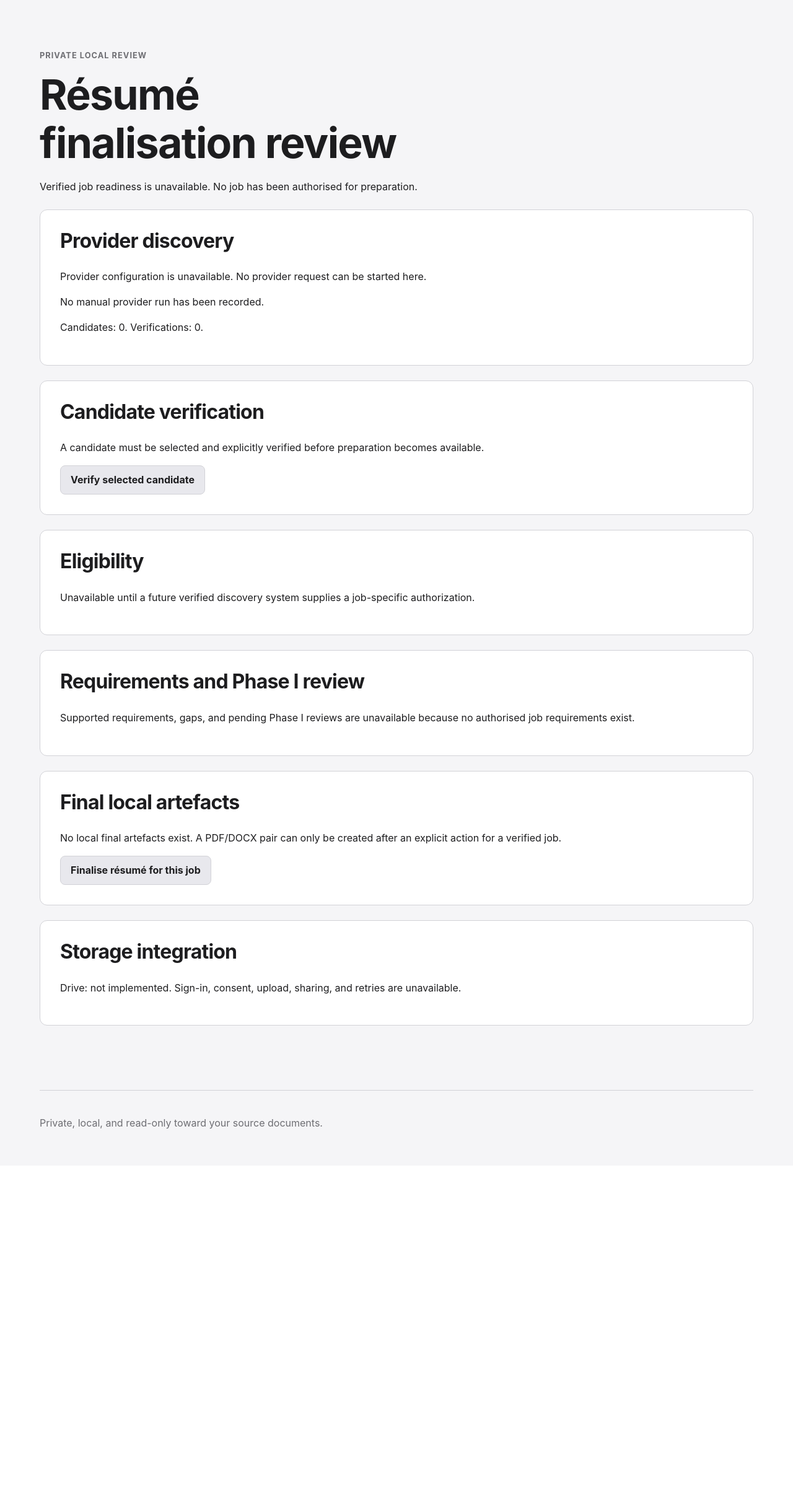
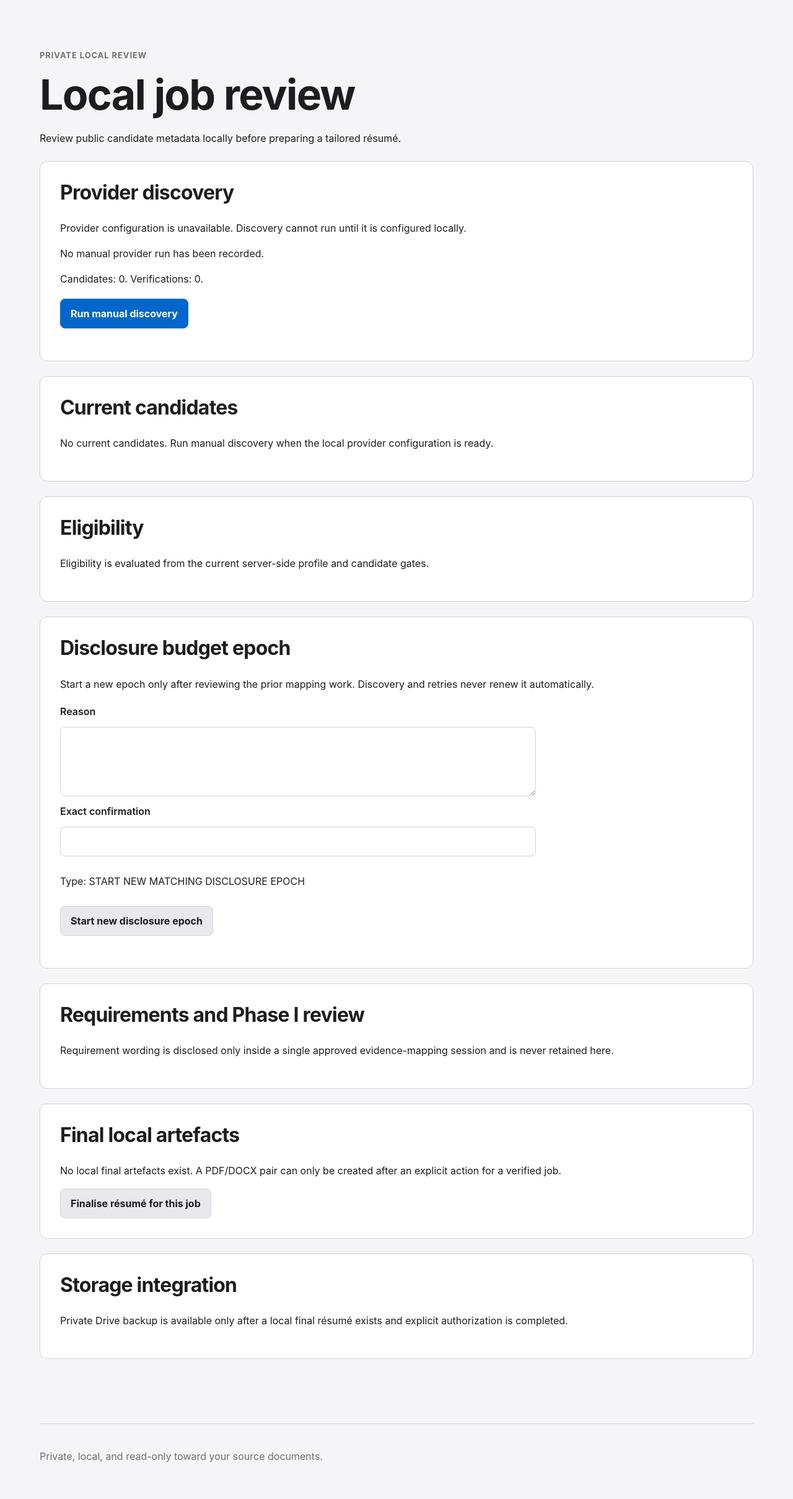
Before and after one commit to varunnandurai-png/job-search-cockpit, a Python web app: template src/job_search_cockpit/web/templates/phase2_local_review.html in a window 1280 px wide. Shown: the part 65-2484 px from the top of the page at 62% size. Before the commit the page ends 1887 px from the top, so only its background shows below. Run offline with Jinja, Linux system fonts and the light colour scheme; the template is opened without the code that fills it, so the values that code supplies are empty.

Commit message:
feat: connect discovery candidates to resume review

```diff
--- a/src/job_search_cockpit/web/static/app.css
+++ b/src/job_search_cockpit/web/static/app.css
@@ -179,6 +179,25 @@ details form {
   border: 0;
   border-radius: 0;
   padding: 0;
+}
+
+.candidate-list {
+  display: grid;
+  gap: 1rem;
+}
+
+.candidate-card {
+  border: 1px solid var(--border);
+  border-radius: 0.5rem;
+  padding: 1rem;
+}
+
+.candidate-card h3 {
+  margin-top: 0;
+}
+
+.candidate-card form {
+  margin-bottom: 0;
 }
 
 ol,
--- a/src/job_search_cockpit/web/templates/phase2_local_review.html
+++ b/src/job_search_cockpit/web/templates/phase2_local_review.html
@@ -2,7 +2,7 @@
 {% block title %}Local review · Job Search Cockpit{% endblock %}
 {% block content %}
   <p>Private local review</p>
-  <h1>Résumé finalisation review</h1>
+  <h1>Local job review</h1>
   {% if error %}
     <p role="alert">{{ error }}</p>
   {% elif resume_review %}
@@ -68,16 +68,16 @@
       {% endif %}
     </section>
 
-    <p>No provider, browser automation, application submission, sharing, or Drive action is available.</p>
+    <p>Application submission and browser automation remain manual.</p>
   {% else %}
-  <p>Verified job readiness is unavailable. No job has been authorised for preparation.</p>
+  <p>Review public candidate metadata locally before preparing a tailored résumé.</p>
 
   <section aria-labelledby="discovery-status">
     <h2 id="discovery-status">Provider discovery</h2>
     {% if discovery_status and discovery_status.provider_configuration_available %}
       <p>Provider configuration is available locally. Discovery remains manual.</p>
     {% else %}
-      <p>Provider configuration is unavailable. No provider request can be started here.</p>
+      <p>Provider configuration is unavailable. Discovery cannot run until it is configured locally.</p>
     {% endif %}
     {% if discovery_status and discovery_status.last_run_at %}
       <p>Last manual run recorded. Public observations: {{ discovery_status.last_run_counts.values() | sum }}.</p>
@@ -85,22 +85,83 @@
       <p>No manual provider run has been recorded.</p>
     {% endif %}
     <p>Candidates: {{ discovery_status.candidate_count if discovery_status else 0 }}. Verifications: {{ discovery_status.verification_count if discovery_status else 0 }}.</p>
+    <form method="post" action="/phase-2/discovery-runs">
+      <input type="hidden" name="csrf_token" value="{{ csrf_token }}">
+      <button class="button--primary" type="submit">Run manual discovery</button>
+    </form>
   </section>
 
-  <section aria-labelledby="verification-action">
-    <h2 id="verification-action">Candidate verification</h2>
-    <p>A candidate must be selected and explicitly verified before preparation becomes available.</p>
-    <button type="button" disabled>Verify selected candidate</button>
+  <section aria-labelledby="candidate-results">
+    <h2 id="candidate-results">Current candidates</h2>
+    {% if candidates %}
+      <div class="candidate-list" role="list">
+        {% for candidate in candidates %}
+          <article class="candidate-card" data-candidate="{{ candidate.job_revision_id }}" role="listitem">
+            <h3>{{ candidate.title }}</h3>
+            <p>{{ candidate.employer_name }} · {{ candidate.locations | join(', ') }}</p>
+            {% if candidate_source_urls.get(candidate.job_revision_id) %}
+              <p><a href="{{ candidate_source_urls[candidate.job_revision_id] }}" rel="noreferrer">Open public source</a></p>
+            {% endif %}
+            <dl>
+              <div><dt>Score</dt><dd>Pending approved-evidence mapping</dd></div>
+              <div><dt>Confidence</dt><dd>{{ candidate.confidence.value }}</dd></div>
+              <div><dt>Gate</dt><dd>{{ candidate.gate_result.value }}</dd></div>
+              <div><dt>Reason codes</dt><dd>{{ candidate.gate_reason_codes | join(', ') }}</dd></div>
+            </dl>
+            {% if candidate.gate_result.value == 'pass' %}
+              {% if candidate.job_revision_id in mapped_job_revision_ids %}
+                <form method="post" action="/phase-2/verify">
+                  <input type="hidden" name="csrf_token" value="{{ csrf_token }}">
+                  <input type="hidden" name="job_revision_id" value="{{ candidate.job_revision_id }}">
+                  <input type="hidden" name="selected_location_path" value="{{ candidate.locations[0] }}">
+                  <input type="hidden" name="actor" value="Varun">
+                  <label for="verification-reason-{{ loop.index }}">Reason</label>
+                  <textarea id="verification-reason-{{ loop.index }}" name="reason" required></textarea>
+                  <label for="verification-confirmation-{{ loop.index }}">Exact confirmation</label>
+                  <input id="verification-confirmation-{{ loop.index }}" name="confirmation" required autocomplete="off">
+                  <p>Type: VERIFY JOB FOR PHASE II PREPARATION</p>
+                  <button class="button--primary" type="submit">Verify selected candidate</button>
+                </form>
+              {% else %}
+                <form method="post" action="/phase-2/mapping-attempts">
+                  <input type="hidden" name="csrf_token" value="{{ csrf_token }}">
+                  <input type="hidden" name="job_revision_id" value="{{ candidate.job_revision_id }}">
+                  <button class="button--primary" type="submit">Map approved evidence</button>
+                </form>
+              {% endif %}
+            {% else %}
+              <p>Eligibility must be resolved before approved evidence can be mapped or the candidate can be verified.</p>
+            {% endif %}
+          </article>
+        {% endfor %}
+      </div>
+    {% else %}
+      <p>No current candidates. Run manual discovery when the local provider configuration is ready.</p>
+    {% endif %}
   </section>
 
   <section aria-labelledby="eligibility-status">
     <h2 id="eligibility-status">Eligibility</h2>
-    <p>Unavailable until a future verified discovery system supplies a job-specific authorization.</p>
+    <p>Eligibility is evaluated from the current server-side profile and candidate gates.</p>
+  </section>
+
+  <section aria-labelledby="disclosure-budget">
+    <h2 id="disclosure-budget">Disclosure budget epoch</h2>
+    <p>Start a new epoch only after reviewing the prior mapping work. Discovery and retries never renew it automatically.</p>
+    <form method="post" action="/phase-2/disclosure-epochs">
+      <input type="hidden" name="csrf_token" value="{{ csrf_token }}">
+      <label for="epoch-reason">Reason</label>
+      <textarea id="epoch-reason" name="reason" required></textarea>
+      <label for="epoch-confirmation">Exact confirmation</label>
+      <input id="epoch-confirmation" name="confirmation" required autocomplete="off">
+      <p>Type: START NEW MATCHING DISCLOSURE EPOCH</p>
+      <button type="submit">Start new disclosure epoch</button>
+    </form>
   </section>
 
   <section aria-labelledby="requirements-status">
     <h2 id="requirements-status">Requirements and Phase I review</h2>
-    <p>Supported requirements, gaps, and pending Phase I reviews are unavailable because no authorised job requirements exist.</p>
+    <p>Requirement wording is disclosed only inside a single approved evidence-mapping session and is never retained here.</p>
   </section>
 
   <section aria-labelledby="finalisation-status">
@@ -111,7 +172,7 @@
 
   <section aria-labelledby="drive-status">
     <h2 id="drive-status">Storage integration</h2>
-    <p>Drive: not implemented. Sign-in, consent, upload, sharing, and retries are unavailable.</p>
+    <p>Private Drive backup is available only after a local final résumé exists and explicit authorization is completed.</p>
   </section>
   {% endif %}
 {% endblock %}
```
Also changed, not shown: src/job_search_cockpit/phase2/runtime.py (+34 -2 lines), src/job_search_cockpit/web/routes/phase2.py (+157 -24 lines), src/job_search_cockpit/web/templates/phase2_mapping.html (added, +35 -0 lines), tests/integration/test_phase2_discovery_routes.py (added, +85 -0 lines).
